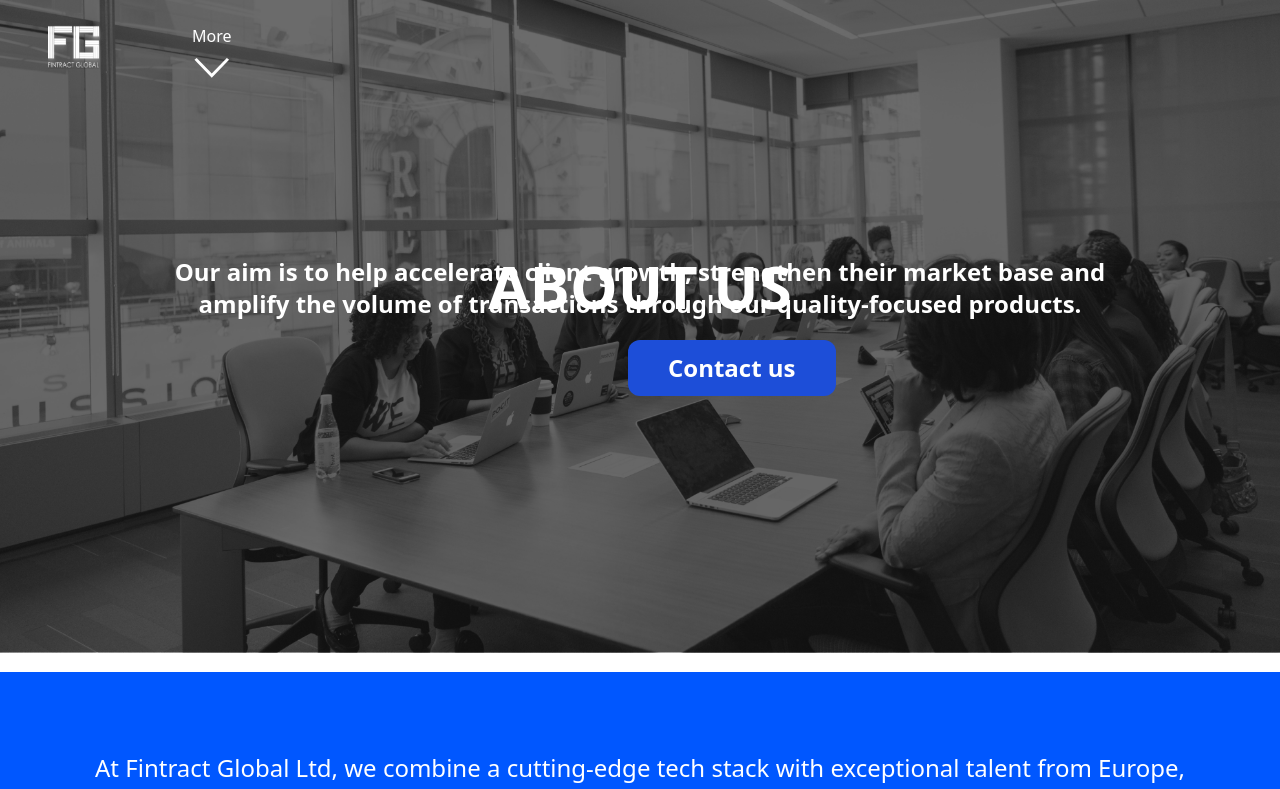
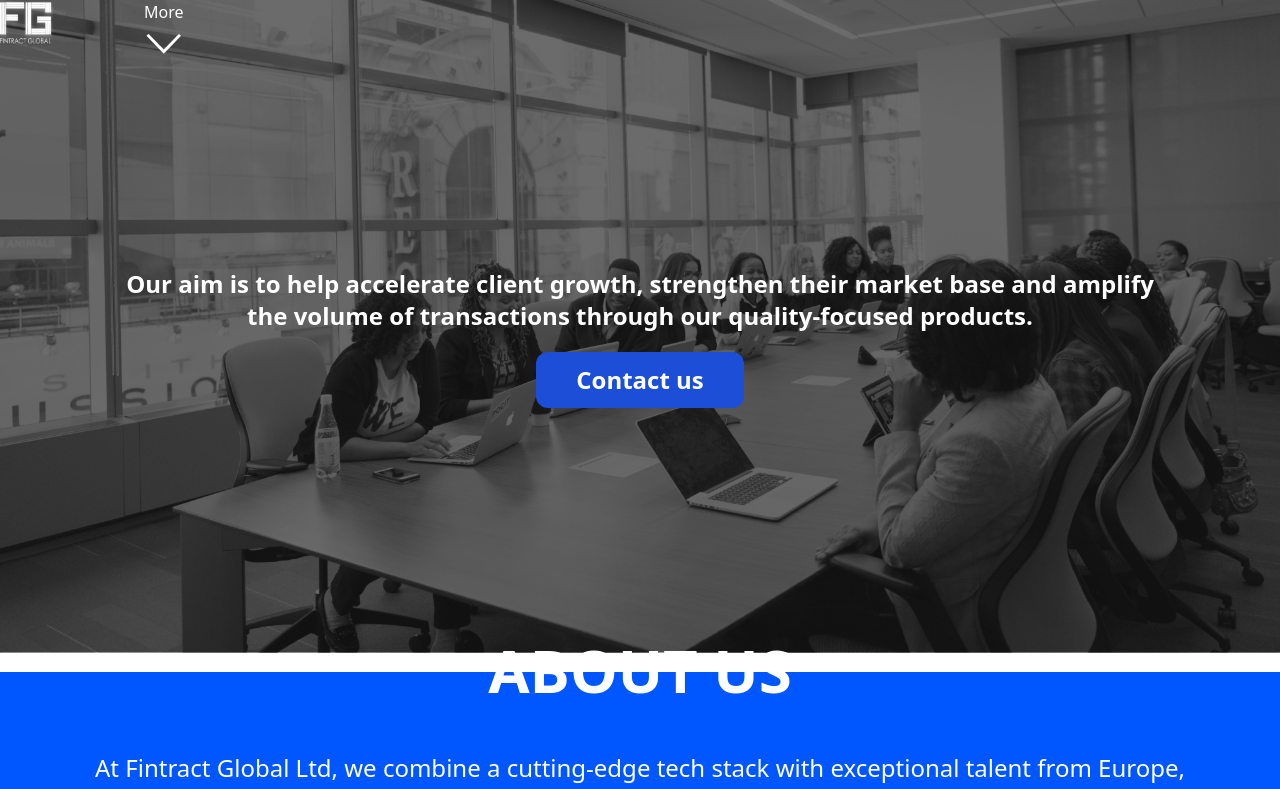
Before and after one commit to hetashridk/Aboutus-page, a Next.js app: page / in a window 1280 px wide. Shown: the top 789 px of the page. Built offline with nearby package versions, Linux system fonts and the light colour scheme.

Commit message:
header section added

```diff
--- a/components/Layout/Header.js
+++ b/components/Layout/Header.js
@@ -10,8 +10,8 @@ function Header() {
   const [showMenu, setShowMenu] = useState(false);
   return (
     <>
-      <Image src={header} className="absolute top-0 left-0" />
-      <nav className="flex absolute top-6 left-12 right-0 bottom-0 z-10">
+
+      <nav className="fixed flex z-10">
         <div>
           {/* <Link to="/"> */}
           <Image src={FG_LOGO_white_4} width={55} />
@@ -46,15 +46,26 @@ function Header() {
           {/* <button className="text-white space-x-4">Products</button> */}
         </div>
       </nav>
-      <div className="relative top-32 p-32">
-        <p className="text-white text-2xl text-center font-semibold">
+
+      <div className="w-full overflow-x-clip">
+      <div className="flex flex-col bg-cover h-[800px]">
+      <Image src={header} className="" />
+
+      <div className="absolute flex flex-wrap items-center justify-center m-16 lg:p-12 lg:mt-[13.75rem] md:p-18">
+        <p className="text-white text-[0.8rem] text-center sm:font-semibold sm:text-2xl">
           Our aim is to help accelerate client growth, strengthen their market
           base and amplify the volume of transactions through our
           quality-focused products.
         </p>
-        <button className="relative left-[30rem] text-2xl font-semibold text-white m-5 border-none rounded-xl bg-blue-700 px-10 py-3">
+        <div className="flex items-center justify-center">
+
+        <button className="mt-2 text-[10px] sm:text-2xl font-semibold px-1 py-1 text-white sm:m-5 border-none rounded-xl bg-blue-700 sm:px-10 sm:py-3">
           Contact us
         </button>
+        </div>
+      </div>
+      </div>
+
       </div>
     </>
   );
```
